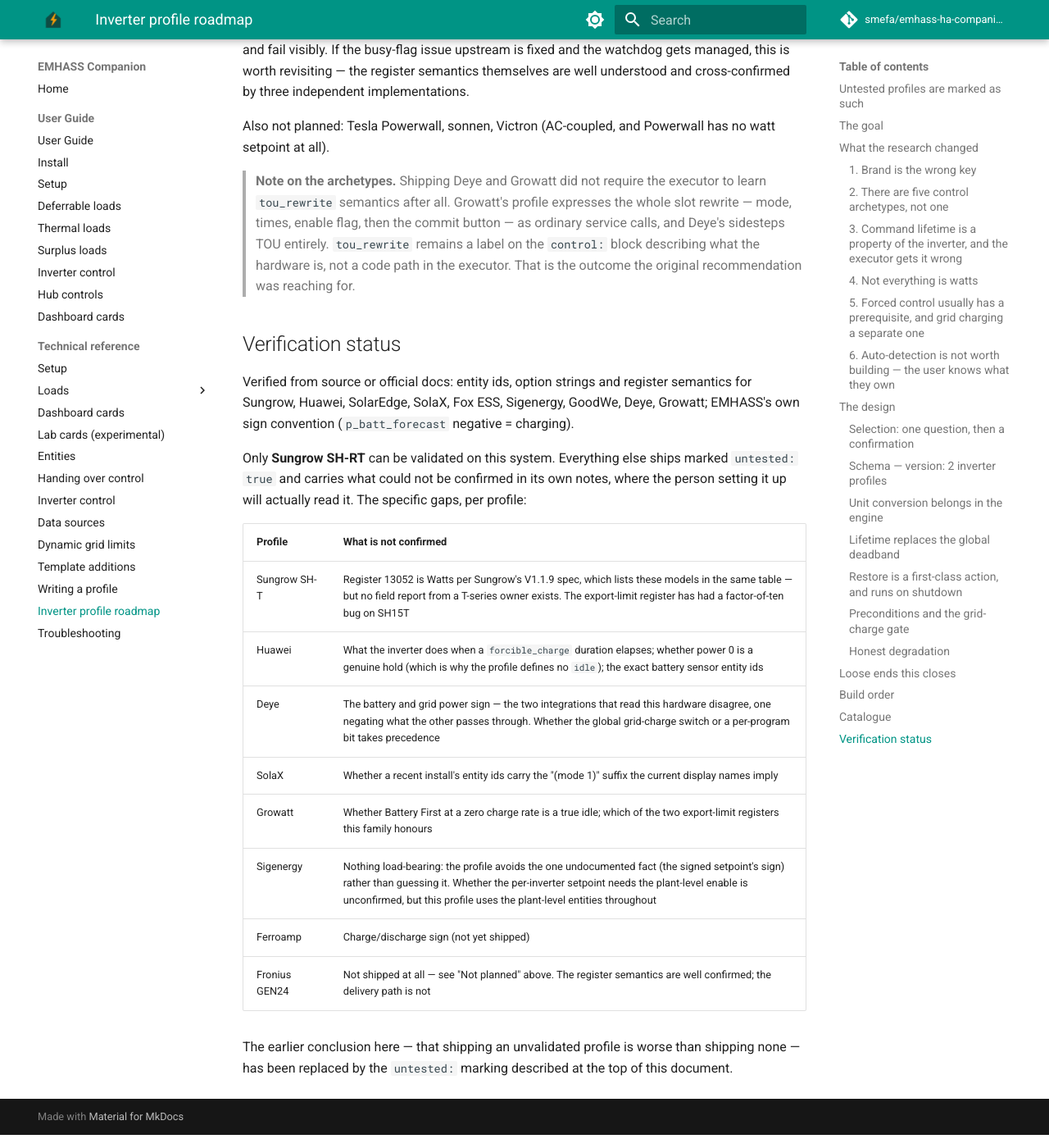
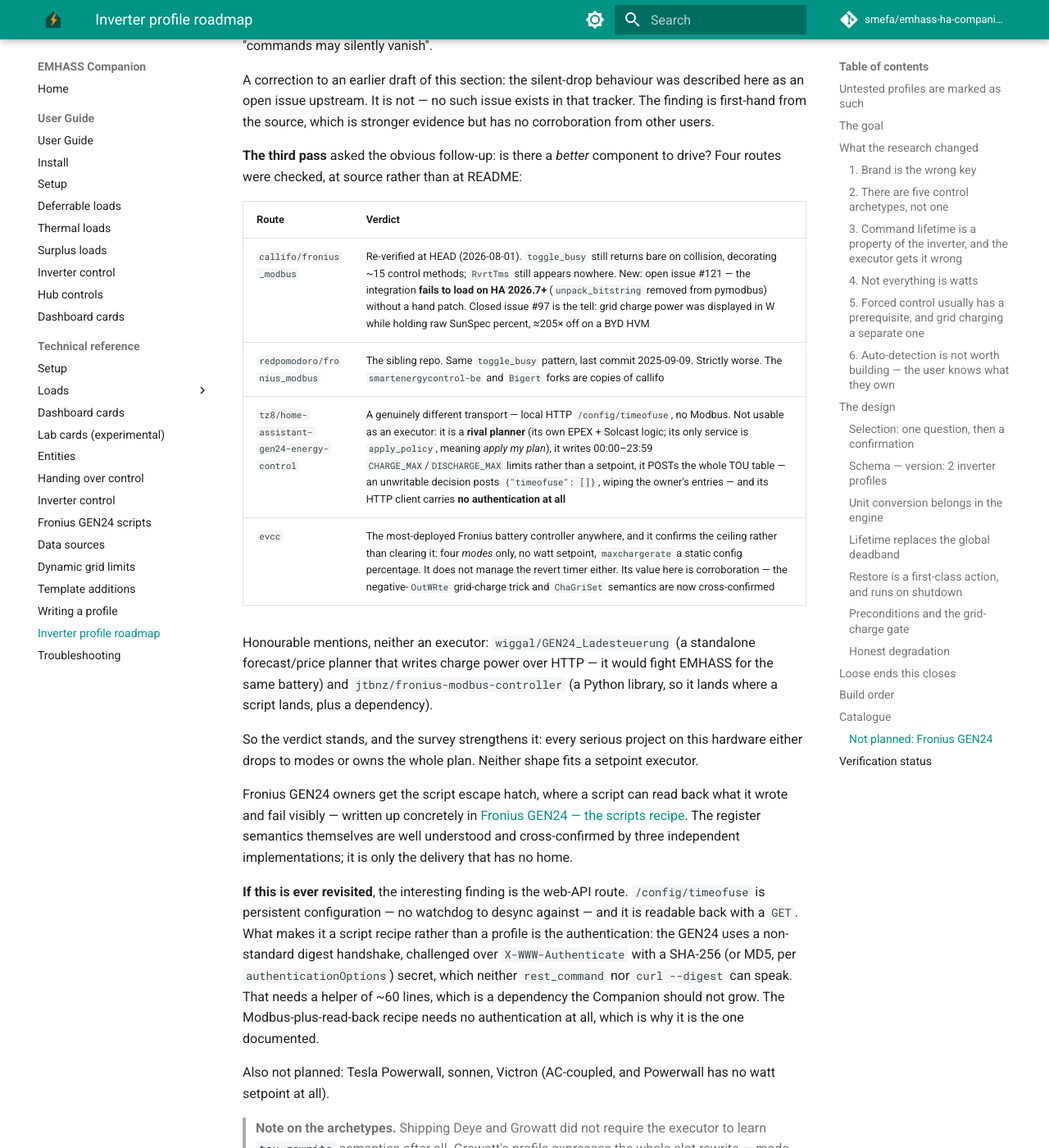
Before and after one commit to smefa/emhass-ha-companion, an MkDocs documentation site: the page built from docs/inverter_profile_roadmap.md, in a window 1280 px wide and 1400 px high, scrolled down 12453 px. Shown: the whole window at 82% size. Built offline with MkDocs 1.6.1 and Material for MkDocs 9.7.7, drawn with Linux system fonts in a browser that asks for light colours; comment, search, counter and statistics services are not loaded; some of the changed text lies outside the part shown.

Commit message:
Document the Fronius GEN24 scripts recipe instead of shipping a profile
The decision not to ship a Fronius profile stood on two findings in one
integration, so the obvious objection was that the wrong component had been
looked at. Four routes were checked at source rather than at README, and the
answer held: callifo/fronius_modbus still drops control writes on a poll
collision and still never touches the revert timer at HEAD; redpomodoro is the
same code eleven months staler; tz8/home-assistant-gen24-energy-control is a
rival planner rather than a control surface, and posts an empty table that
wipes the owner's own time-of-use entries; evcc, the most deployed Fronius
controller anywhere, offers four modes and no setpoint at all.

That leaves the script escape hatch as the honest answer, so this writes it
out properly rather than leaving it as a sentence telling people to go read a
register map. Six read-back sensors, one write-and-verify helper, four action
scripts built on it. Every write is followed by a wait on that register's own
sensor, and a mismatch raises a notification and fails the script -- which is
the whole point, and the one thing a profile could not have offered here.

Two details in the recipe are load-bearing and easy to get wrong. Forced
charge is a negative OutWRte, and modbus.write_register validates its value as
a positive integer, so it has to be sent as two's complement -- which is why
the helper takes the sent value and the expected read-back separately. And
InOutWRte_RvrtTms is set to 900 s as a dead man's handle: no surveyed
implementation writes that register at all, which is how an inverter ends up
pinned in forced recharge after HA has stopped talking to it.

Flagged in the doc and in the roadmap's verification table: this has not been
run against a GEN24, and RvrtTms in particular is derived from the model 124
layout rather than read out of a working implementation.

Also corrected: this section claimed the silent-write-drop was an open issue
upstream. No such issue exists. The finding is first-hand from the source.

Co-Authored-By: Claude Opus 5 <noreply@anthropic.com>

```diff
--- a/docs/inverter_profile_roadmap.md
+++ b/docs/inverter_profile_roadmap.md
@@ -486,11 +488,45 @@ and that is the one failure mode the `untested:` marking does *not* cover. That
 marking says "nobody has confirmed this yet", not "commands may silently
 vanish".
 
-So Fronius GEN24 owners get the script escape hatch, where a script can read
-back what it wrote and fail visibly. If the busy-flag issue upstream is fixed
-and the watchdog gets managed, this is worth revisiting — the register
+A correction to an earlier draft of this section: the silent-drop behaviour was
+described here as an open issue upstream. It is not — no such issue exists in
+that tracker. The finding is first-hand from the source, which is stronger
+evidence but has no corroboration from other users.
+
+**The third pass** asked the obvious follow-up: is there a *better* component
+to drive? Four routes were checked, at source rather than at README:
+
+| Route | Verdict |
+|---|---|
+| `callifo/fronius_modbus` | Re-verified at HEAD (2026-08-01). `toggle_busy` still returns bare on collision, decorating ~15 control methods; `RvrtTms` still appears nowhere. New: open issue #121 — the integration **fails to load on HA 2026.7+** (`unpack_bitstring` removed from pymodbus) without a hand patch. Closed issue #97 is the tell: grid charge power was displayed in W while holding raw SunSpec percent, ≈205× off on a BYD HVM |
+| `redpomodoro/fronius_modbus` | The sibling repo. Same `toggle_busy` pattern, last commit 2025-09-09. Strictly worse. The `smartenergycontrol-be` and `Bigert` forks are copies of callifo |
+| `tz8/home-assistant-gen24-energy-control` | A genuinely different transport — local HTTP `/config/timeofuse`, no Modbus. Not usable as an executor: it is a **rival planner** (its own EPEX + Solcast logic; its only service is `apply_policy`, meaning *apply my plan*), it writes 00:00–23:59 `CHARGE_MAX`/`DISCHARGE_MAX` limits rather than a setpoint, it POSTs the whole TOU table — an unwritable decision posts `{"timeofuse": []}`, wiping the owner's entries — and its HTTP client carries **no authentication at all** |
+| `evcc` | The most-deployed Fronius battery controller anywhere, and it confirms the ceiling rather than clearing it: four *modes* only, no watt setpoint, `maxchargerate` a static config percentage. It does not manage the revert timer either. Its value here is corroboration — the negative-`OutWRte` grid-charge trick and `ChaGriSet` semantics are now cross-confirmed |
+
+Honourable mentions, neither an executor: `wiggal/GEN24_Ladesteuerung` (a
+standalone forecast/price planner that writes charge power over HTTP — it would
+fight EMHASS for the same battery) and `jtbnz/fronius-modbus-controller` (a
+Python library, so it lands where a script lands, plus a dependency).
+
+So the verdict stands, and the survey strengthens it: every serious project on
+this hardware either drops to modes or owns the whole plan. Neither shape fits
+a setpoint executor.
+
+Fronius GEN24 owners get the script escape hatch, where a script can read back
+what it wrote and fail visibly — written up concretely in
+[Fronius GEN24 — the scripts recipe](fronius_gen24_scripts.md). The register
 semantics themselves are well understood and cross-confirmed by three
-independent implementations.
+independent implementations; it is only the delivery that has no home.
+
+**If this is ever revisited**, the interesting finding is the web-API route.
+`/config/timeofuse` is persistent configuration — no watchdog to desync
+against — and it is readable back with a `GET`. What makes it a script recipe
+rather than a profile is the authentication: the GEN24 uses a non-standard
+digest handshake, challenged over `X-WWW-Authenticate` with a SHA-256 (or MD5,
+per `authenticationOptions`) secret, which neither `rest_command` nor
+`curl --digest` can speak. That needs a helper of ~60 lines, which is a
+dependency the Companion should not grow. The Modbus-plus-read-back recipe
+needs no authentication at all, which is why it is the one documented.
 
 Also not planned: Tesla Powerwall, sonnen, Victron (AC-coupled, and Powerwall
 has no watt setpoint at all).
@@ -524,7 +560,7 @@ per profile:
 | Growatt | Whether Battery First at a zero charge rate is a true idle; which of the two export-limit registers this family honours |
 | Sigenergy | Nothing load-bearing: the profile avoids the one undocumented fact (the signed setpoint's sign) rather than guessing it. Whether the per-inverter setpoint needs the plant-level enable is unconfirmed, but this profile uses the plant-level entities throughout |
 | Ferroamp | Charge/discharge sign (not yet shipped) |
-| Fronius GEN24 | Not shipped at all — see "Not planned" above. The register semantics are well confirmed; the delivery path is not |
+| Fronius GEN24 | Not shipped at all — see "Not planned" above. The register semantics are well confirmed; the delivery path is not. The [scripts recipe](fronius_gen24_scripts.md) documents the registers but has not been run against hardware, and `InOutWRte_RvrtTms` in particular is derived from the model 124 layout rather than read out of a working implementation |
 
 The earlier conclusion here — that shipping an unvalidated profile is worse
 than shipping none — has been replaced by the `untested:` marking described at
--- a/mkdocs.yml
+++ b/mkdocs.yml
@@ -69,6 +69,7 @@ nav:
       - Entities: entities.md
       - Handing over control: handing_over_control.md
       - Inverter control: inverter_control.md
+      - Fronius GEN24 scripts: fronius_gen24_scripts.md
       - Data sources: data_sources.md
       - Dynamic grid limits: grid_limits.md
       - Template additions: template_additions.md
```
Also changed, not shown: other parts of docs/inverter_profile_roadmap.md (+4 -2 lines), docs/fronius_gen24_scripts.md (added, +342 -0 lines), docs/index.md (+1 -1 lines), docs/inverter_control.md (+7 -4 lines).
